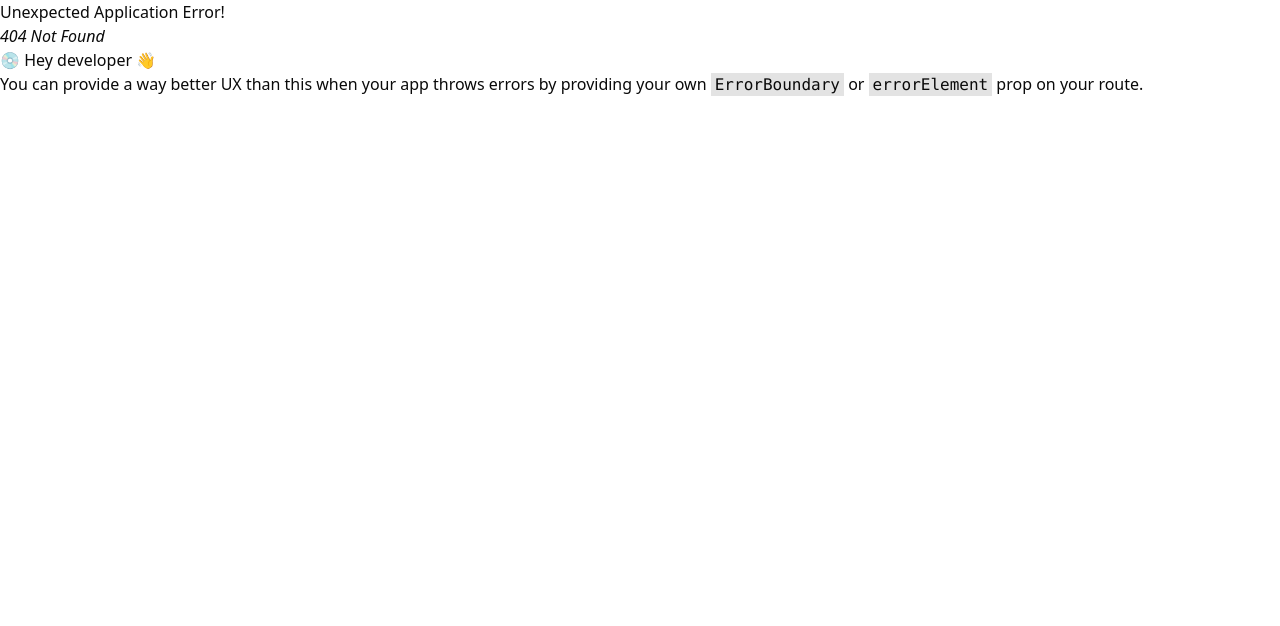
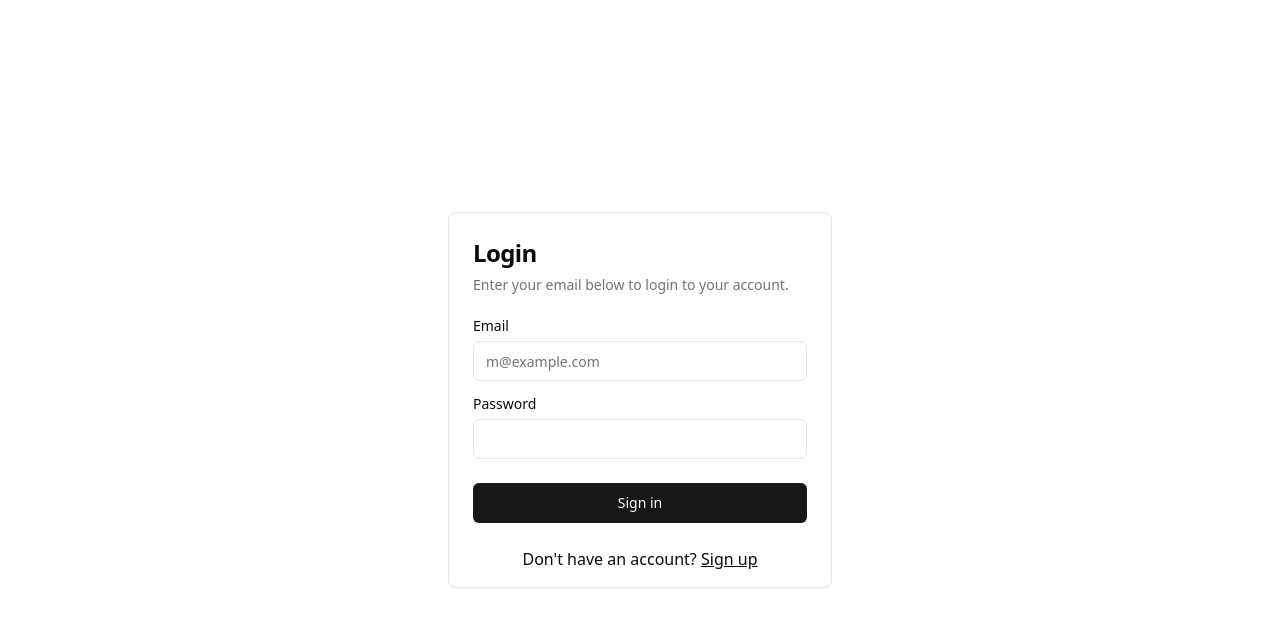
Before and after one commit to akash-parashar/elib-frontend-react, a React (Vite) app: page /auth/login in a window 1280 px wide. Before the commit this address had no page. Shown: the top 626 px of the page. Built offline with nearby package versions, Linux system fonts and the light colour scheme.

Commit message:
add auth layout

```diff
--- /dev/null
+++ b/src/layouts/AuthLayout.tsx
@@ -0,0 +1,12 @@
+import { Outlet } from "react-router-dom"
+
+
+const AuthLayout = () => {
+  return (
+   <>
+   <Outlet/>
+   </>
+  )
+}
+
+export default AuthLayout
```
Also changed, not shown: src/router.tsx (+13 -6 lines).
